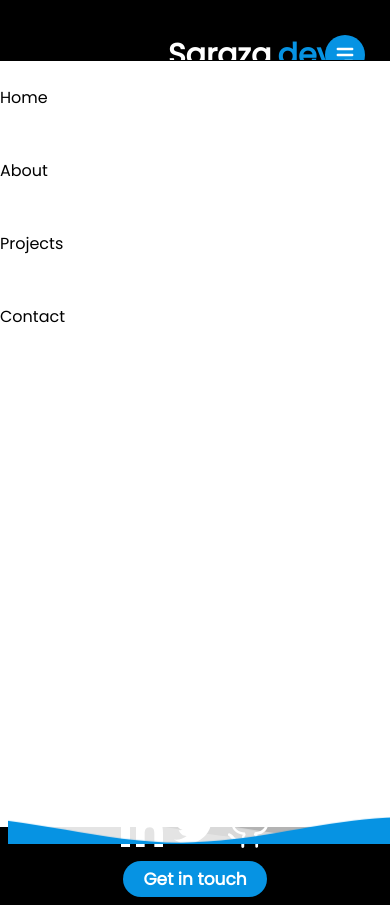
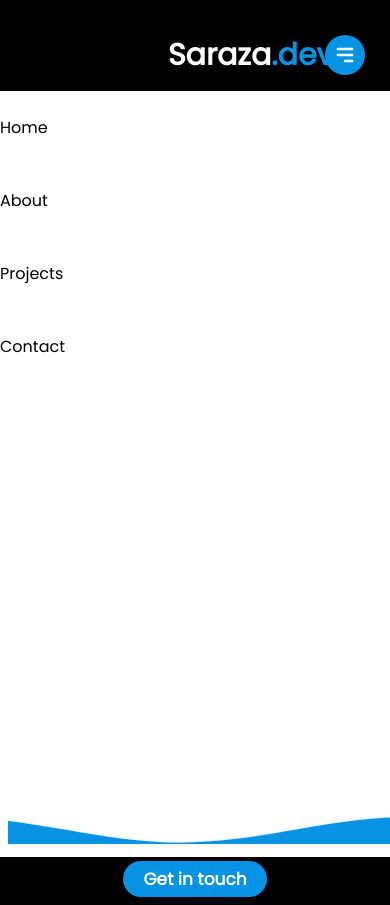
Before and after one commit to sarazaToussaint/Saraza-dev, a React (Create React App) app: page / in a window 390 px wide. Built offline with nearby package versions, Linux system fonts and the light colour scheme.

Commit message:
Remove unused codes

```diff
--- a/src/App.css
+++ b/src/App.css
@@ -359,13 +359,14 @@ button {
   .nav-links ul {
     /* // navigation menu is positioned to start 60px from the top of the document (which is directly below the navbar) */
     position: absolute;
-    top: 60px;
+    top: 90px;
     left: 0;
 
     /* // stacks the li tags vertically  */
     flex-direction: column;
 
     /* // makes menu span full height and width */
+
     width: 100%;
     height: calc(100vh - 77px);
     background-color: white;
@@ -374,7 +375,6 @@ button {
   }
 
   .nav-links li {
-    /* // centers link text and strips off margin */
     text-align: center;
     margin: 0;
   }
```
